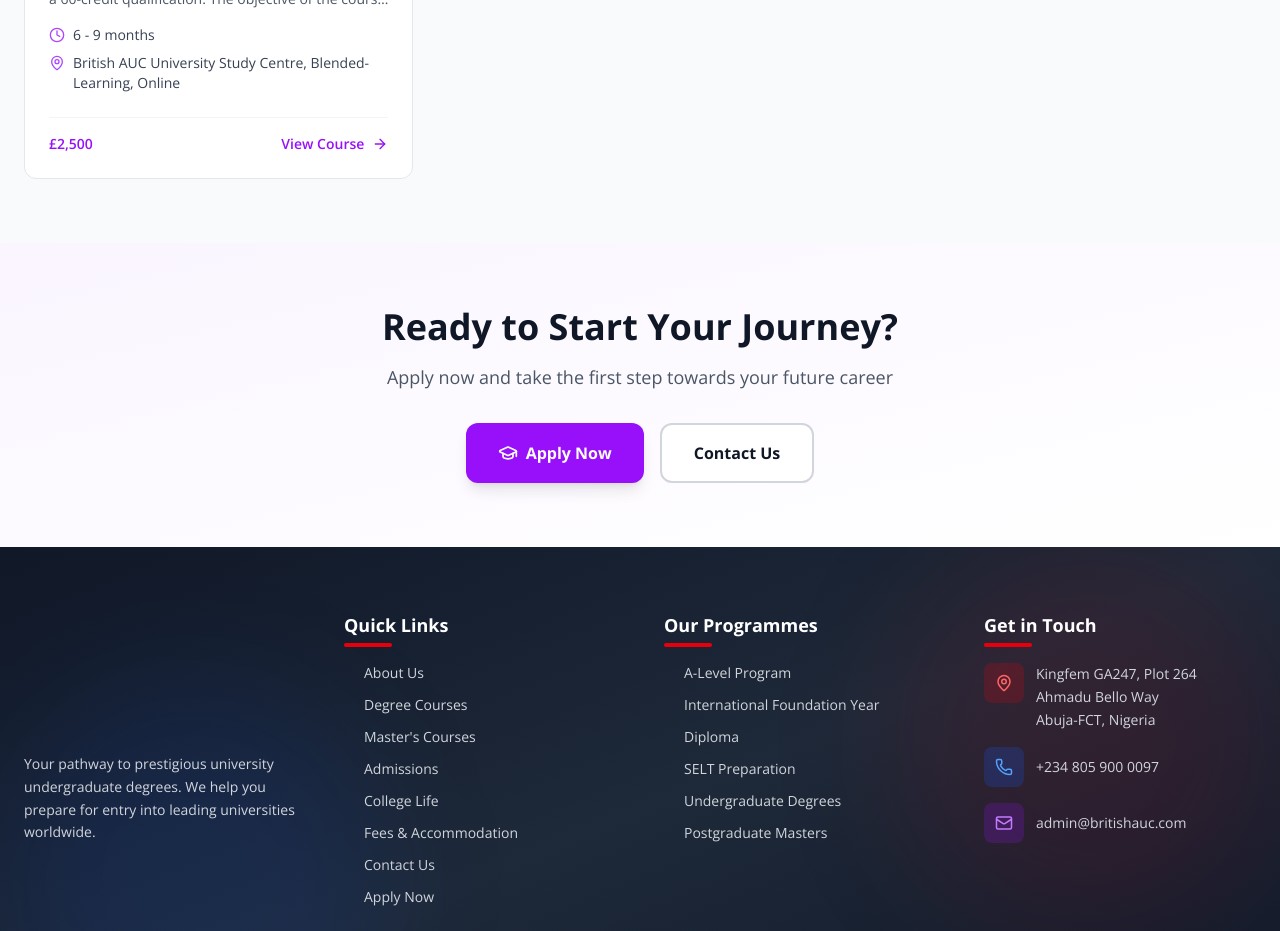
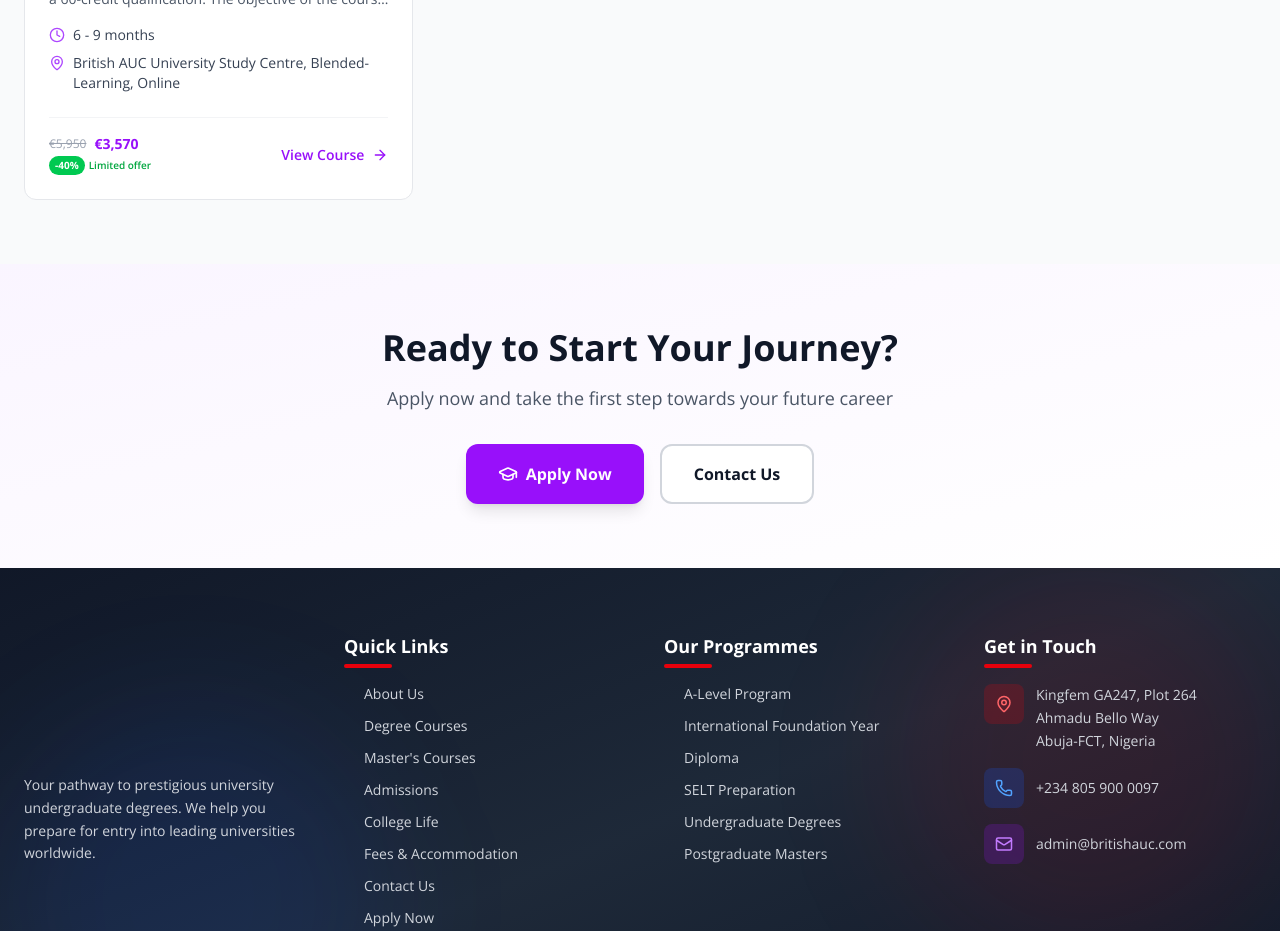
Before and after one commit to code-savan/colleges, a Next.js app: page /courses/diplomas in a window 1280 px wide. Shown: the part 860-1791 px from the top of the page. Built offline with nearby package versions, Linux system fonts and the light colour scheme.

Commit message:
Show discounted pricing on foundation course listing cards

```diff
--- a/app/courses/diplomas/page.jsx
+++ b/app/courses/diplomas/page.jsx
@@ -154,11 +154,18 @@ const DiplomaCoursesPage = () => {
                       </div>
                     </div>
 
-                    {/* View Course Button */}
+                    {/* Pricing */}
                     <div className="flex items-center justify-between pt-4 border-t border-gray-100">
-                      <span className="text-sm font-semibold text-purple-600">
-                        {course.cost}
-                      </span>
+                      <div>
+                        <div className="flex items-center gap-2">
+                          <span className="text-xs text-gray-400 line-through">€5,950</span>
+                          <span className="text-sm font-bold text-purple-600">€3,570</span>
+                        </div>
+                        <div className="flex items-center gap-1 mt-0.5">
+                          <span className="bg-green-500 text-white text-[10px] font-bold px-1.5 py-0.5 rounded-full">-40%</span>
+                          <span className="text-[10px] text-green-600 font-semibold">Limited offer</span>
+                        </div>
+                      </div>
                       <span className="inline-flex items-center gap-2 text-purple-600 font-semibold text-sm group-hover:gap-3 transition-all">
                         View Course
                         <ArrowRight className="w-4 h-4" />
```
